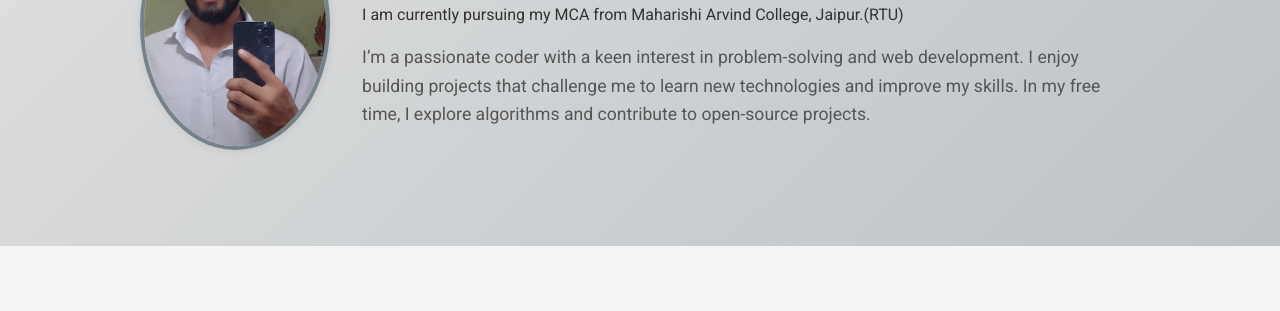
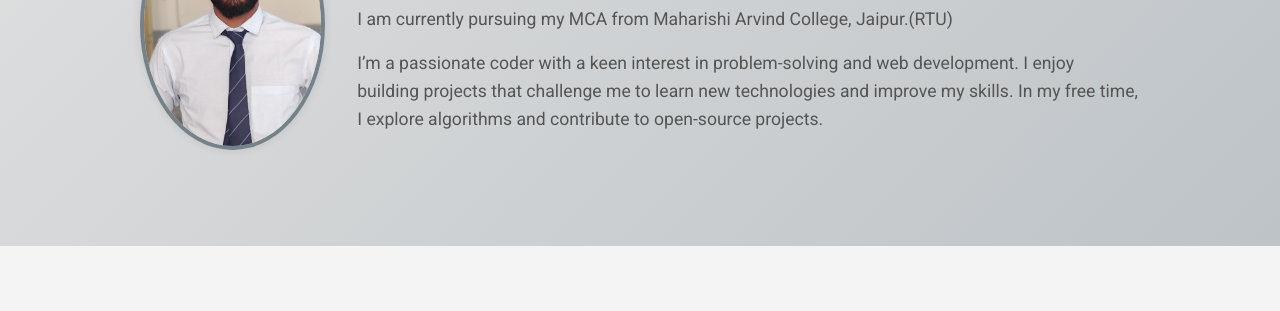
Before and after one commit to sukhdevsinghshekhawat/s-Portfolio, a plain HTML site: page index.html in a window 1280 px wide. Shown: the part 260-571 px from the top of the page. Drawn offline with Linux system fonts and the light colour scheme.

Commit message:
Updated image on portfolio

```diff
--- a/index.html
+++ b/index.html
@@ -33,10 +33,10 @@
     <!-- home part -->
     <section id="home">
         <div class="home-content">
-            <img src="Sukhdevsingh.jpeg" alt="Sukhdev Singh" class="profile-img">
+            <img src="SukhdevProfileImage.jpg" alt="Sukhdev Singh" class="profile-img">
             <div class="home-text">
                 <h1>Hi, I’m Sukhdev Singh Shekhawat</h1>
-                <p>I am currently pursuing my MCA from Maharishi Arvind College, Jaipur.(RTU)</p>
+                <p class="about-me">I am currently pursuing my MCA from Maharishi Arvind College, Jaipur.(RTU)</p>
                 <p class="about-me">I’m a passionate coder with a keen interest in problem-solving and web development.
                     I enjoy building projects that challenge me to learn new technologies and improve my skills. In my
                     free time, I explore algorithms and contribute to open-source projects.</p>
```
Also changed, not shown: SukhdevProfileImage.jpg (added), Sukhdevsingh.jpeg (deleted), 1 other file.
